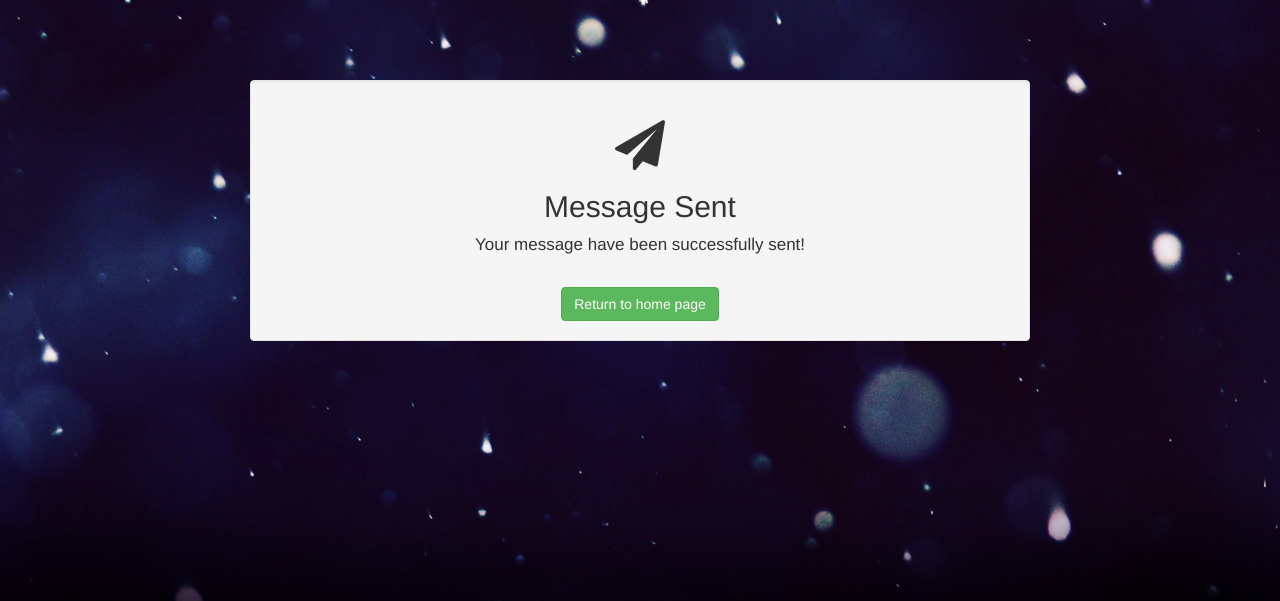
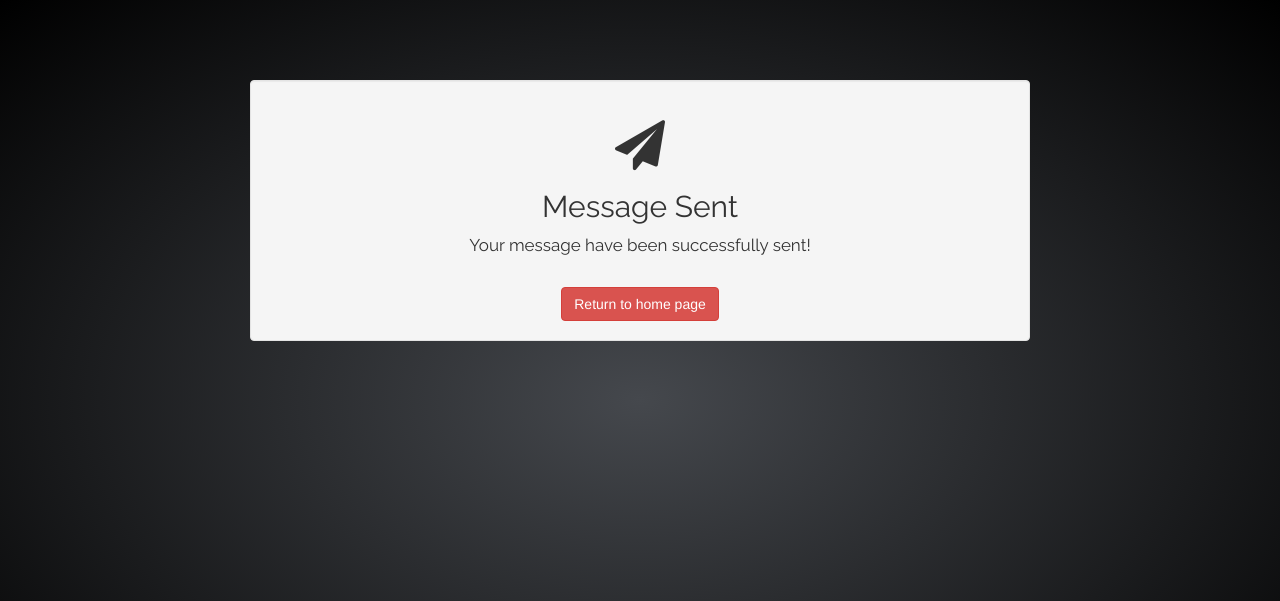
Before and after one commit to obrassard/portfolio-personnel, a PHP site: page /confirmation-en.html in a window 1280 px wide. Shown: the top 601 px of the page. Run offline with PHP 8.4, Linux system fonts and the light colour scheme.

Commit message:
updated confirmation page design

```diff
--- a/confirmation-en.html
+++ b/confirmation-en.html
@@ -19,7 +19,7 @@
                     <h2>Message Sent</h2>
                     <p style="font-size: 17px">Your message have been successfully sent!</p>
                     <br>
-                    <a class="btn btn-success" href="en.html">Return to home page</a>
+                    <a class="btn btn-danger" href="en.html">Return to home page</a>
                     <br>
 
                 </div>
--- a/confirmation-fr.html
+++ b/confirmation-fr.html
@@ -19,7 +19,7 @@
                     <h2>Message Envoyé</h2>
                     <p style="font-size: 17px">Votre message à été envoyé avec succès!</p>
                     <br>
-                    <a class="btn btn-success" href="index.html">Retourner à la page d'accueil</a>
+                    <a class="btn btn-danger" href="index.html">Retourner à la page d'accueil</a>
                     <br>
 
                 </div>
--- a/css/confirmation.css
+++ b/css/confirmation.css
@@ -1,22 +1,33 @@
 
+@import url('https://fonts.googleapis.com/css?family=Raleway');
 html {
     height: 100%
 }
 body{
     padding-top: 80px;
+    /* Permalink - use to edit and share this gradient: http://colorzilla.com/gradient-editor/#310c40+0,3f105a+51,55167c+100 */
+
+    background: #45484d;
+    background: -moz-radial-gradient(center, ellipse cover, #45484d 0%, #000000 100%);
+    background: -webkit-radial-gradient(center, ellipse cover, #45484d 0%,#000000 100%);
+    background: radial-gradient(ellipse at center, #45484d 0%,#000000 100%);
+    filter: progid:DXImageTransform.Microsoft.gradient( startColorstr='#45484d', endColorstr='#000000',GradientType=1 );
 }
 
-@media (max-width: 992px){
-    body {
-        background-image:url("../img/lights.jpg");
-        background-size: auto;
-    }
+h2, p{
+    font-family: Raleway;
 }
+/*@media (max-width: 992px){*/
+    /*body {*/
+        /*background-image:url("../img/lights.jpg");*/
+        /*background-size: auto;*/
+    /*}*/
+/*}*/
 
-@media (min-width: 992px){
-    body {
-        background-image:url("../img/lights.jpg");
-        background-repeat: no-repeat;
-        background-size: 100% 100%;
-    }
-}
+/*@media (min-width: 992px){*/
+    /*body {*/
+        /*background-image:url("../img/lights.jpg");*/
+        /*background-repeat: no-repeat;*/
+        /*background-size: 100% 100%;*/
+    /*}*/
+/*}*/
```
